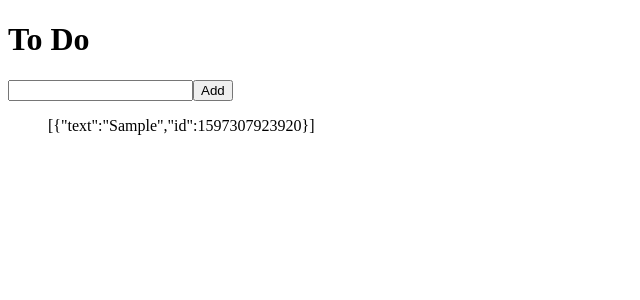
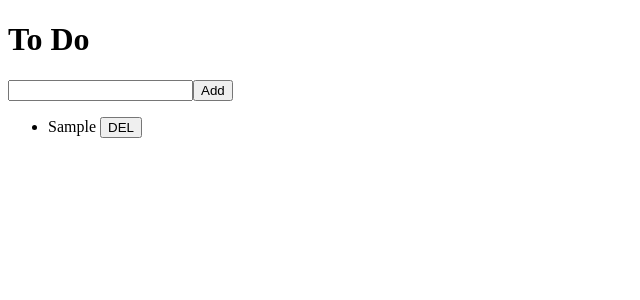
Before and after one commit to JunYeong-dev/react-redux, a React (Create React App) app: page /#/ in a window 1280 px wide. Both pictures are taken after typing "Sample" into the empty fields and a click on the button "Add". Shown: the top 300 px of the page, without its empty margins (0-640 px from the left). Built offline with nearby package versions, Linux system fonts and the light colour scheme.

Commit message:
Create add To Do

```diff
--- /dev/null
+++ b/src/components/ToDo.js
@@ -0,0 +1,11 @@
+import React from "react";
+
+function ToDo({ text }){
+    return (
+        <li>
+            { text } <button>DEL</button>
+        </li>
+    )
+}
+
+export default ToDo;
--- a/src/routes/Home.js
+++ b/src/routes/Home.js
@@ -1,6 +1,7 @@
 import React, { useState } from "react";
 import { connect } from "react-redux";
 import { actionCreators } from "../store";
+import ToDo from "../components/ToDo.js";
 
 function Home({ toDos, addToDo }){
     const [text, setText] = useState("");
@@ -19,7 +20,7 @@
             <input type="text" value={text} onChange={onChange} />
             <button>Add</button>
         </form>
-        <ul>{JSON.stringify(toDos)}</ul>
+        <ul>{ toDos.map(toDo => (<ToDo { ...toDo } key = { toDo.id } />)) }</ul>
     </>
     );
 }
```
